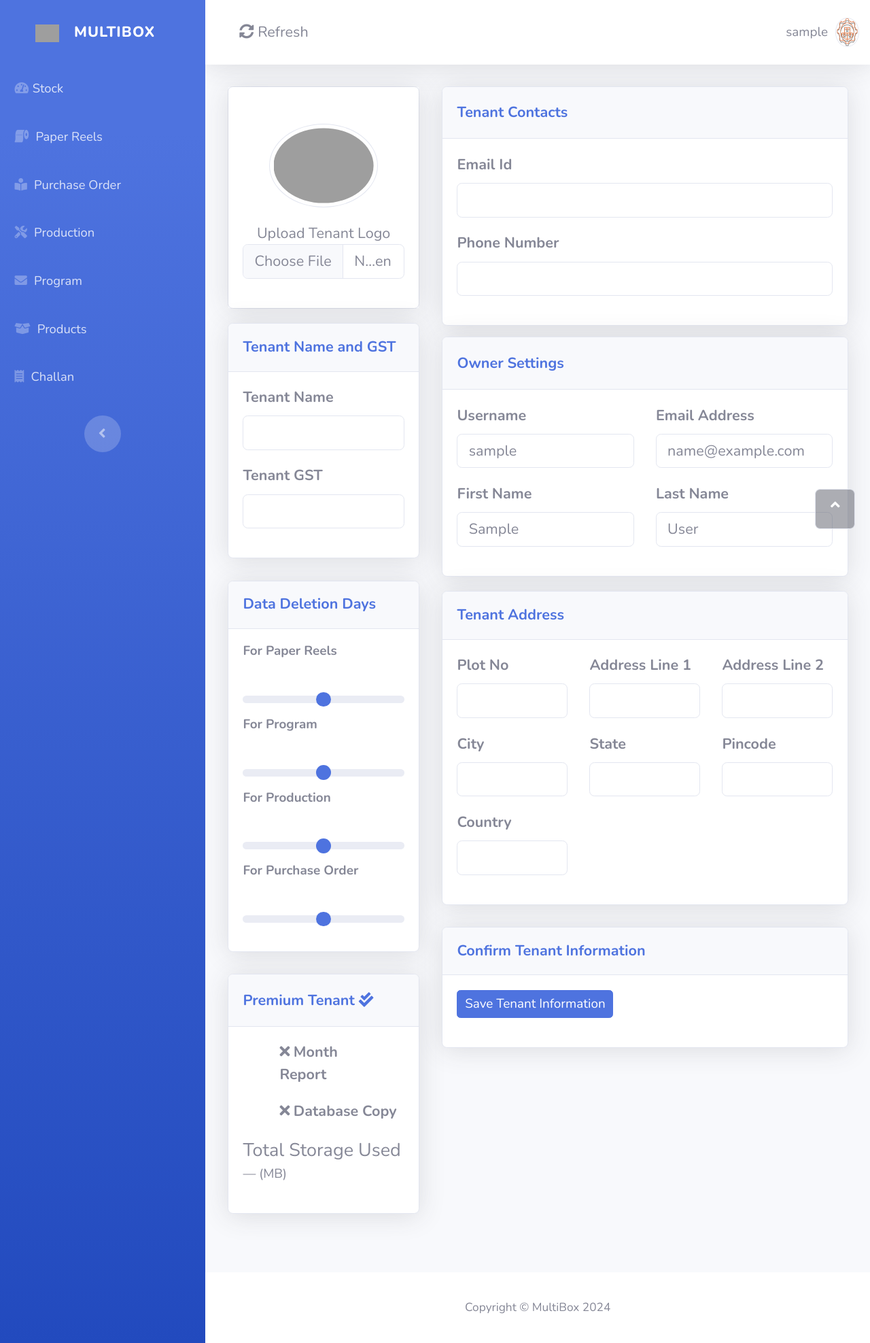
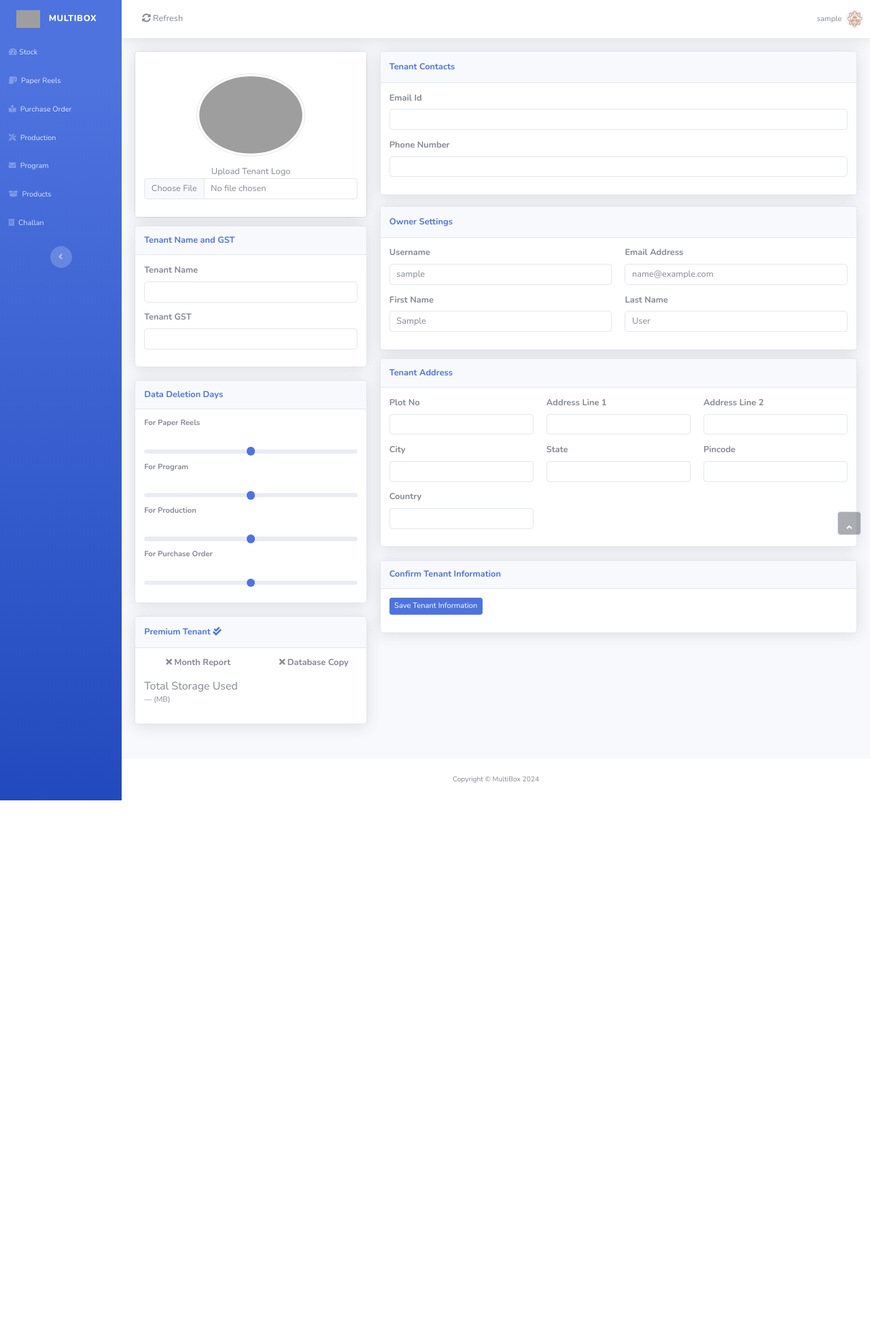
Before and after one commit to JANMAY007/MultiBox, a Django app: page /tenant/register_tenant/ in a window 1280 px wide. Shown: the whole page at 68% size. After the commit the page ends 1177 px from the top, so only its background shows below. Run offline with Django 5.2, Linux system fonts and the light colour scheme; the visitor is signed in with stand-in values (Sample User, id 1); data that the repository does not hold is empty; some libraries are stand-ins or nearby versions; grey boxes are pictures that could not be loaded.

Commit message:
Changed viewport in base.html

```diff
--- a/templates/base.html
+++ b/templates/base.html
@@ -124,7 +124,7 @@
         }
     </script>
     <style>
-        html { font-size: calc(0.75em + 0.75vw); }
+        html { font-size: clamp(0.8rem, 1vw, 1.5rem); }
     </style>
 
     <!-- FontAwesome CSS -->
```
